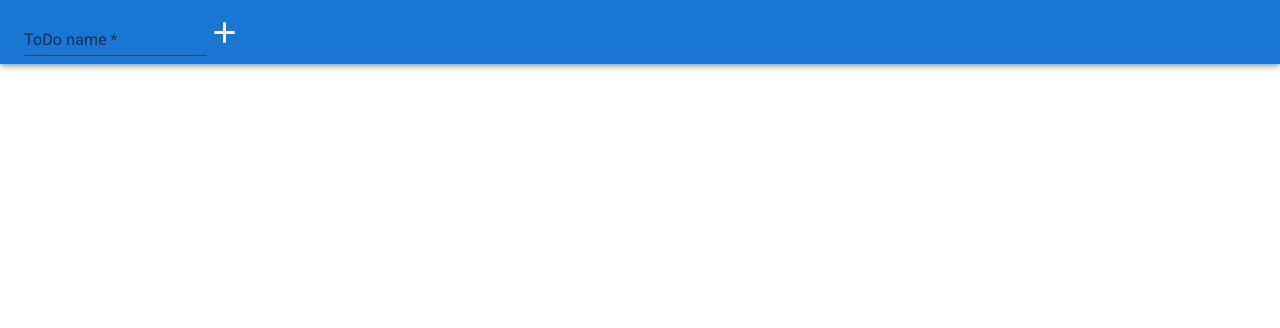
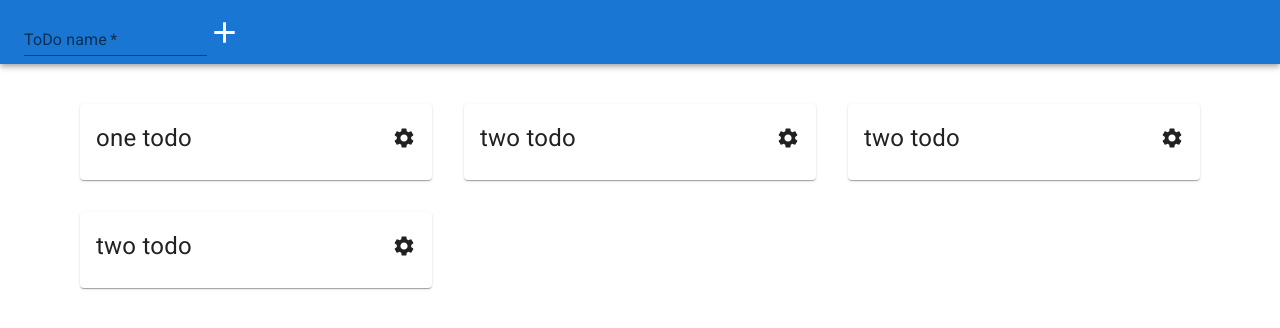
Before and after one commit to Valery91-qw/raccoon-todo, a React (Vite) app: page / in a window 1280 px wide. Shown: the top 328 px of the page. Built offline with nearby package versions, Linux system fonts and the light colour scheme.

Commit message:
feat: create todo component, refactor styles.

```diff
--- a/src/App.tsx
+++ b/src/App.tsx
@@ -1,8 +1,26 @@
+import { useState } from 'react';
+import { Grid } from '@mui/material';
 import Header from './components/Header';
+import { AppContextProvider } from './context/AppContext';
+import Todo from './components/todo/Todo';
 
 function App() {
+  const [todos] = useState([
+    { todoName: 'one todo', tasks: [] },
+    { todoName: 'two todo', tasks: [] },
+    { todoName: 'two todo', tasks: [] },
+    { todoName: 'two todo', tasks: [] },
+  ]);
+
   return (
-    <Header />
+    <AppContextProvider>
+      <Header />
+      <Grid container spacing={4} px={10} mt={1}>
+        {
+            todos.map((el) => <Todo key={el.todoName} name={el.todoName} tasks={el.tasks} />)
+        }
+      </Grid>
+    </AppContextProvider>
   );
 }
 
--- a/src/components/Header.tsx
+++ b/src/components/Header.tsx
@@ -5,7 +5,7 @@ import AddIcon from '@mui/icons-material/Add';
 
 export default function Header() {
   return (
-    <AppBar position="fixed">
+    <AppBar position="relative">
       <Toolbar>
         <TextField variant="standard" label="ToDo name" required />
         <ButtonBase>
--- /dev/null
+++ b/src/components/todo/Todo.tsx
@@ -0,0 +1,14 @@
+import {
+  Card, Grid,
+} from '@mui/material';
+import TodoHeader from './TodoHeader';
+
+export default function Todo({ name, tasks }: { name: string, tasks: [] }) {
+  return (
+    <Grid item md={4} sm={6} xs={12} textAlign="center">
+      <Card>
+        <TodoHeader name={name} />
+      </Card>
+    </Grid>
+  );
+}
--- /dev/null
+++ b/src/components/todo/TodoHeader.tsx
@@ -0,0 +1,45 @@
+import {
+  ButtonBase, CardContent, Menu, MenuItem, Typography,
+} from '@mui/material';
+import SettingsIcon from '@mui/icons-material/Settings';
+import React, { useState } from 'react';
+
+export default function TodoHeader({ name } : { name: string }) {
+  const [element, seElement] = useState<undefined | null | HTMLElement>(null);
+  const isOpen = Boolean(element);
+  const handleClick = (e: React.MouseEvent<HTMLButtonElement>) => {
+    seElement(e.currentTarget);
+  };
+
+  const handleClose = () => {
+    seElement(null);
+  };
+
+  return (
+    <CardContent sx={{ display: 'flex', justifyContent: 'space-between' }}>
+      <Typography fontSize="1.5rem">
+        {name}
+      </Typography>
+      <ButtonBase onClick={handleClick}>
+        <SettingsIcon />
+      </ButtonBase>
+      <Menu
+        open={isOpen}
+        onClose={handleClose}
+        anchorEl={element}
+        MenuListProps={{
+          sx: {
+            minWidth: '200px',
+          },
+        }}
+        anchorOrigin={{
+          vertical: 'bottom',
+          horizontal: -200,
+        }}
+      >
+        <MenuItem>Add task</MenuItem>
+        <MenuItem>show news</MenuItem>
+      </Menu>
+    </CardContent>
+  );
+}
--- /dev/null
+++ b/src/context/AppContext.tsx
@@ -0,0 +1,20 @@
+import {
+  createContext, useContext,
+} from 'react';
+import { CssBaseline } from '@mui/material';
+
+const ThemeContext = createContext({});
+
+export function useThemeContext() {
+  return useContext(ThemeContext);
+}
+
+export function AppContextProvider({ children } : typeof children) {
+  return (
+    <ThemeContext.Provider>
+      <CssBaseline>
+        {children}
+      </CssBaseline>
+    </ThemeContext.Provider>
+  );
+}
--- a/src/index.css
+++ /dev/null
@@ -1,14 +0,0 @@
-:root {
-  font-family: Roboto, sans-serif;
-  font-size: 16px;
-  line-height: 24px;
-  font-weight: 400;
-}
-
-*,
-*:before,
-*:after {
-  box-sizing: border-box;
-  margin: 0;
-  padding: 0;
-}
--- a/src/main.tsx
+++ b/src/main.tsx
@@ -1,7 +1,6 @@
 import React from 'react';
 import ReactDOM from 'react-dom/client';
 import App from './App';
-import './index.css';
 
 ReactDOM.createRoot(document.getElementById('root') as HTMLElement).render(
   <React.StrictMode>
```
